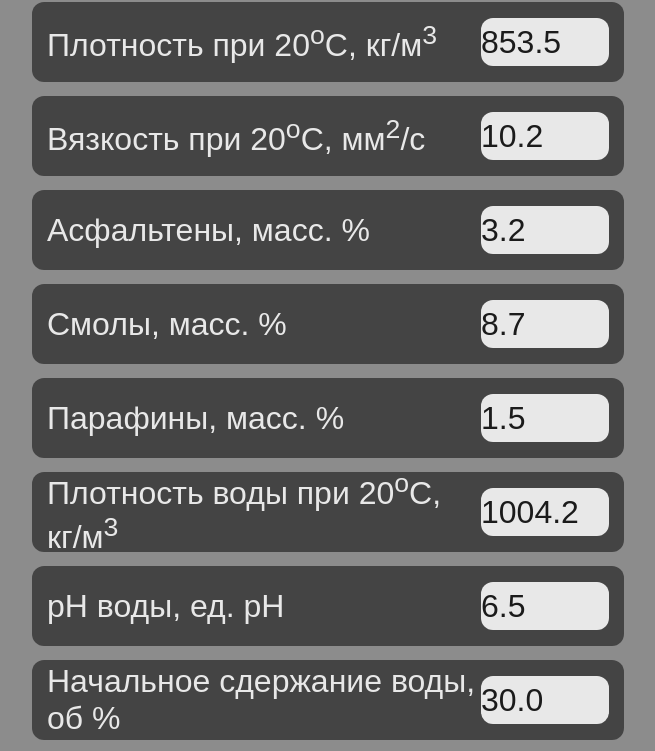
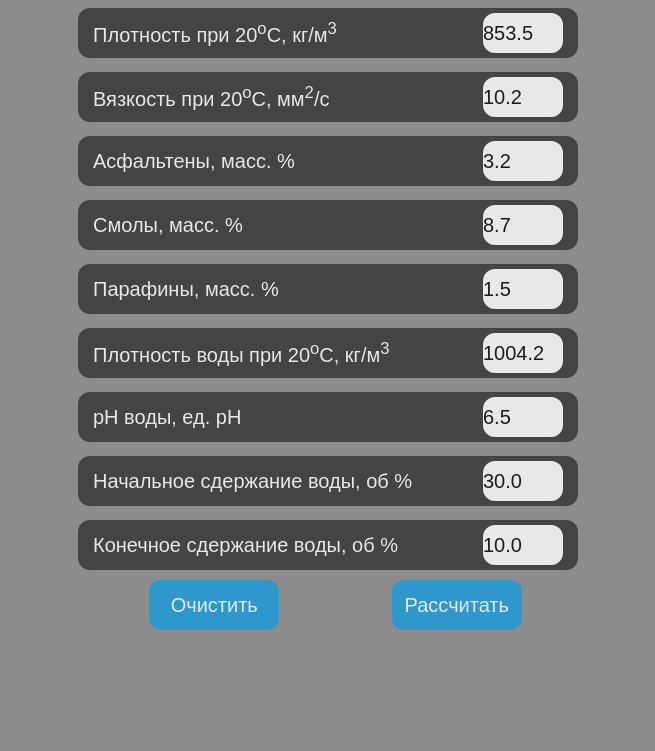
Before and after one commit to aytroshin/StaniSugar, a plain HTML site: page tg_bot/index.html in a window 1280 px wide. Shown: the part 49-800 px from the top of the page, without its empty margins (312-967 px from the left). Drawn offline with Linux system fonts and the light colour scheme; a script that the page names is missing.

Commit message:
Update main.css

```diff
--- a/tg_bot/css/main.css
+++ b/tg_bot/css/main.css
@@ -14,8 +14,9 @@ body {
 }
 
 h1 {
-  font-size: 2em;
+  font-size: 20px;
   color: #28281F;
+  margin-top: 20px;
 }
 
 .label {
@@ -25,8 +26,8 @@ h1 {
   /* border: solid; */
   border-radius: 12px;
   background-color: #333333;
-  width: 37em;
-  height: 5em;
+  width: 500px;
+  height: 50px;
   display: flex;
   align-items: center;
   padding-left: 15px;
@@ -34,22 +35,22 @@ h1 {
 
 
 input{
-width: 4em;
-height: 1.5em;
-font-size: 2em;
+width: 80px;
+height: 40px;
+font-size: 20px;
 margin: 0 15px 0 auto;
 border-radius: 12px;
   border: 0;
 }
 label {
-  font-size: 2em;
+  font-size: 20px;
 }
 .button_field {
   margin-left: auto;
   margin-right: auto;
   margin-top: 10px;
-  width: 37em;
-  height: 5em;
+  width: 500px;
+  height: 50px;
   display: flex;
   align-items: center;
   padding-left: 15px;
@@ -58,11 +59,13 @@ label {
 button {
   margin-left: auto;
   margin-right: auto;
-  width: 6em;
-  height: 5em;
-  font-size: 2em;
+  width: 130px;
+  height: 50px;
+  font-size: 20px;
   border-radius: 12px;
   background-color: #179CDE;
+  color: white;
+  border: 0;
 
   }
 
```
